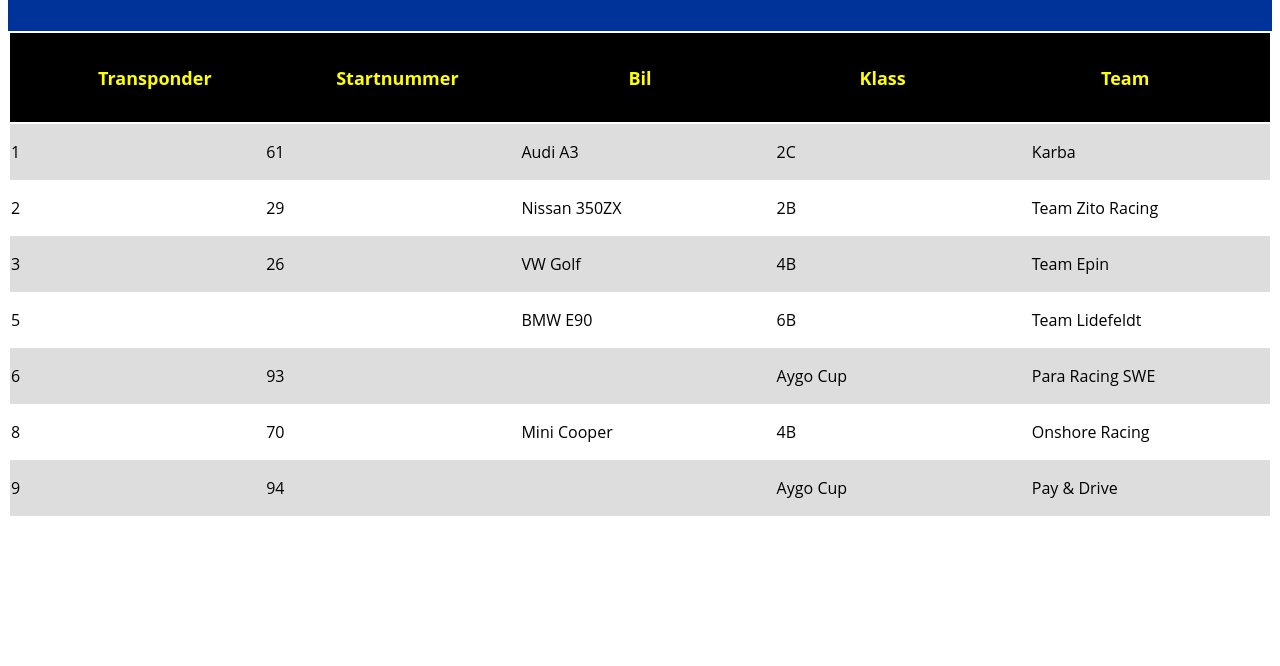
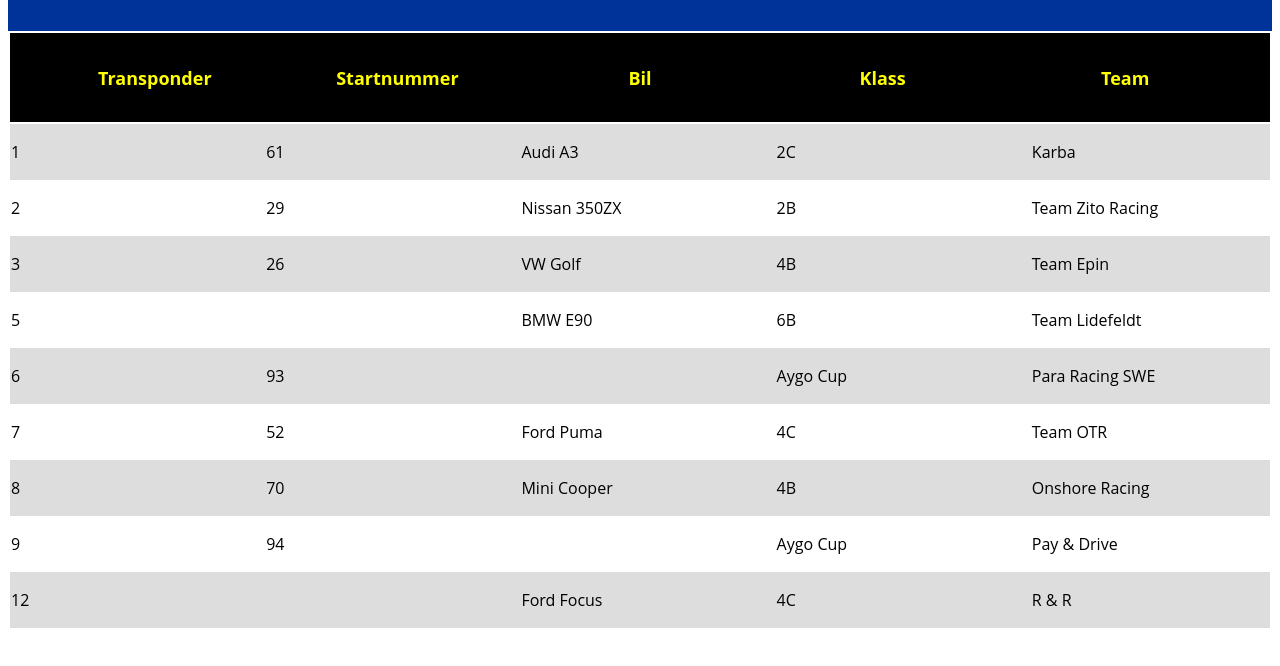
Before and after one commit to Githeo99/Stec-Timer, a plain HTML site: page participants.html in a window 1280 px wide. Shown: the part 126-792 px from the top of the page. Drawn offline with Linux system fonts and the light colour scheme.

Commit message:
added 2 racers

```diff
--- a/participants.html
+++ b/participants.html
@@ -57,6 +57,13 @@
                     <td>Para Racing SWE</td>
                 </tr>
                 <tr>
+                    <td>7</td>
+                    <td>52</td>
+                    <td>Ford Puma</td>
+                    <td>4C</td>
+                    <td>Team OTR</td>
+                </tr>
+                <tr>
                     <td>8</td>
                     <td>70</td>
                     <td>Mini Cooper</td>
@@ -70,6 +77,13 @@
                     <td>Aygo Cup</td>
                     <td>Pay & Drive</td>
                 </tr>
+                <tr>
+                    <td>12</td>
+                    <td></td>
+                    <td>Ford Focus</td>
+                    <td>4C</td>
+                    <td>R & R</td>
+                </tr>
             </tbody>
         </table>
     </div>
```
